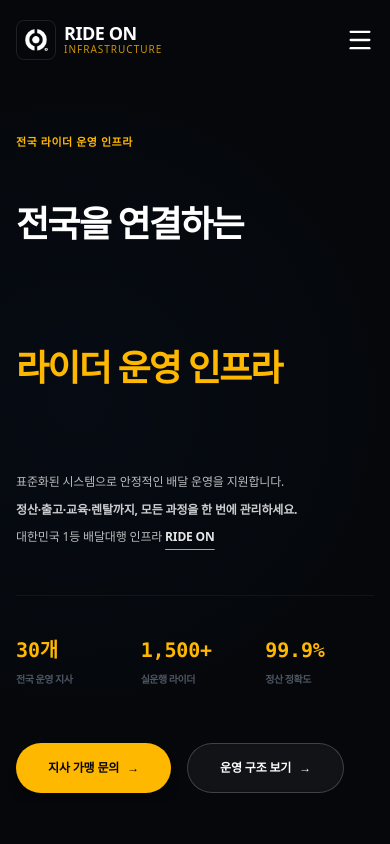
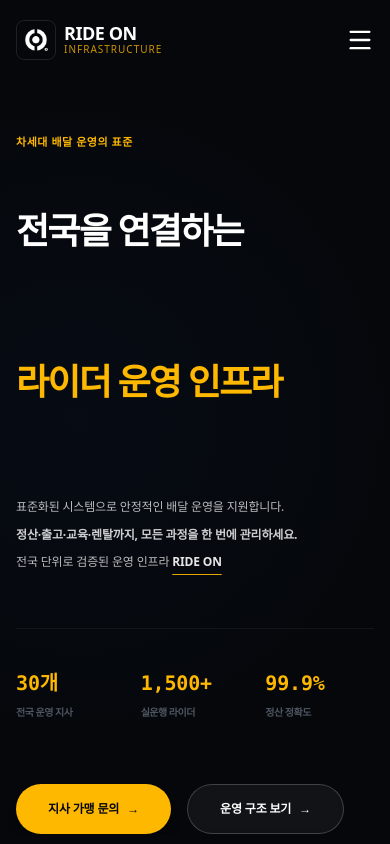
Before and after one commit to Rideon-official/RideON, a Next.js app: page / in a window 390 px wide. Shown: the top 844 px of the page. Built offline with nearby package versions, Linux system fonts and the light colour scheme.

Commit message:
515151513

```diff
--- a/src/app/page.tsx
+++ b/src/app/page.tsx
@@ -16,7 +16,7 @@ import TrustBuilder from "@/components/TrustBuilder";
 export default function Home() {
   return (
     <main className="bg-brand-dark min-h-screen text-white">
-      {/* ===== Section 1: Hero (정밀 위치 및 간격 조정 버전) ===== */}
+      {/* ===== Section 1: Hero (최종 카피 및 정밀 간격 조정) ===== */}
       <section id="hero" className="relative min-h-[95vh] flex items-start pt-32 lg:pt-48 overflow-hidden">
         <div className="absolute inset-0 bg-[radial-gradient(circle_at_20%_50%,rgba(10,25,50,0.25),transparent_70%)]" />
 
@@ -26,22 +26,24 @@ export default function Home() {
           <div className="flex flex-col m-0 p-0 border-none">
             <FadeUp delay={0.1}>
               <div className="mt-0 pt-0">
-                <Eyebrow className="text-brand-accent font-black tracking-wider text-[10px] lg:text-xs mt-0 pt-0 py-0 leading-none inline-block mb-1">
-                  전국 라이더 운영 인프라
+                {/* 부제목: 차세대 배달 운영의 표준 (제목에 밀착) */}
+                <Eyebrow className="text-brand-accent font-black tracking-wider text-[10px] lg:text-xs mt-0 pt-0 py-0 leading-none inline-block mb-2">
+                  차세대 배달 운영의 표준
                 </Eyebrow>
               </div>
             </FadeUp>
 
             <FadeUp delay={0.2}>
-              {/* 줄 간격을 4.0으로 대폭 늘려 답답함을 완전히 없앴습니다 */}
-              <Heading level={1} align="left" className="text-3xl lg:text-5xl xl:text-6xl font-black tracking-tighter leading-[4.0] m-0">
+              {/* 메인제목 줄 간격을 4.2로 대폭 확장하여 시원한 느낌 극대화 */}
+              <Heading level={1} align="left" className="text-3xl lg:text-5xl xl:text-6xl font-black tracking-tighter leading-[4.2] m-0">
                 전국을 연결하는 <br />
                 <span className="text-brand-accent">라이더 운영 인프라</span>
               </Heading>
             </FadeUp>
 
             <FadeUp delay={0.3}>
-              <div className="mt-8 flex flex-col gap-2">
+              {/* 본문 3줄: 촘촘하고 단정하게 정렬 */}
+              <div className="mt-10 flex flex-col gap-2">
                 <BodyText className="max-w-md text-text-body text-xs lg:text-sm leading-relaxed opacity-90">
                   표준화된 시스템으로 안정적인 배달 운영을 지원합니다.
                 </BodyText>
@@ -49,13 +51,13 @@ export default function Home() {
                   정산·출고·교육·렌탈까지, 모든 과정을 한 번에 관리하세요.
                 </BodyText>
                 <BodyText className="max-w-md text-text-body text-xs lg:text-sm leading-relaxed opacity-90">
-                  대한민국 1등 배달대행 인프라 <span className="text-white font-black underline decoration-brand-accent underline-offset-8">RIDE ON</span>
+                  전국 단위로 검증된 운영 인프라 <span className="text-white font-black underline decoration-brand-accent underline-offset-8">RIDE ON</span>
                 </BodyText>
               </div>
             </FadeUp>
 
-            {/* 수치 지표 (요청하신 데이터로 직접 수정) */}
-            <div className="mt-12 grid grid-cols-3 gap-4 border-t border-white/5 pt-10">
+            {/* 수치 지표: 라벨 크기 1px 상향 반영 */}
+            <div className="mt-14 grid grid-cols-3 gap-4 border-t border-white/5 pt-10">
               {[
                 { label: "전국 운영 지사", value: "30개" },
                 { label: "실운행 라이더", value: "1,500+" },
@@ -63,9 +65,7 @@ export default function Home() {
               ].map((stat, i) => (
                 <FadeUp key={i} delay={0.4 + i * 0.1}>
                   <div>
-                    {/* 수치 폰트 크기 살짝 상향 */}
                     <div className="text-xl md:text-2xl xl:text-3xl font-black font-mono text-brand-accent">{stat.value}</div>
-                    {/* 라벨 폰트 1px 상향 */}
                     <div className="mt-2 text-[10px] lg:text-[11px] text-text-body font-bold tracking-tighter opacity-50 uppercase">{stat.label}</div>
                   </div>
                 </FadeUp>
@@ -74,7 +74,7 @@ export default function Home() {
 
             {/* CTA 버튼 영역 */}
             <FadeUp delay={0.7}>
-              <div className="mt-14 flex flex-wrap gap-4">
+              <div className="mt-16 flex flex-wrap gap-4">
                 <Link
                   href="#contact"
                   className="inline-flex items-center gap-2 rounded-full bg-brand-accent px-8 py-4 text-xs lg:text-sm font-black text-brand-dark transition-transform hover:scale-105 shadow-lg"
@@ -92,13 +92,13 @@ export default function Home() {
             </FadeUp>
           </div>
 
-          {/* [우측] 지도 영역: 중앙 쪽으로 더 이동시킴 */}
+          {/* [우측] 지도 영역: 중간 지점으로 절묘하게 이동 (-translate-x-20) */}
           <div className="relative hidden lg:block w-full m-0 p-0">
             <motion.div
               initial={{ opacity: 0, x: 20 }}
               animate={{ opacity: 1, x: 0 }}
               transition={{ duration: 0.8 }}
-              className="relative w-full aspect-square max-w-[400px] mx-auto lg:-translate-x-16 border border-white/10 rounded-2xl overflow-hidden bg-black backdrop-blur-2xl mt-0"
+              className="relative w-full aspect-square max-w-[400px] mx-auto lg:-translate-x-20 border border-white/10 rounded-2xl overflow-hidden bg-black backdrop-blur-2xl mt-0 shadow-2xl"
             >
               <div className="absolute inset-0">
                 <Image
```
